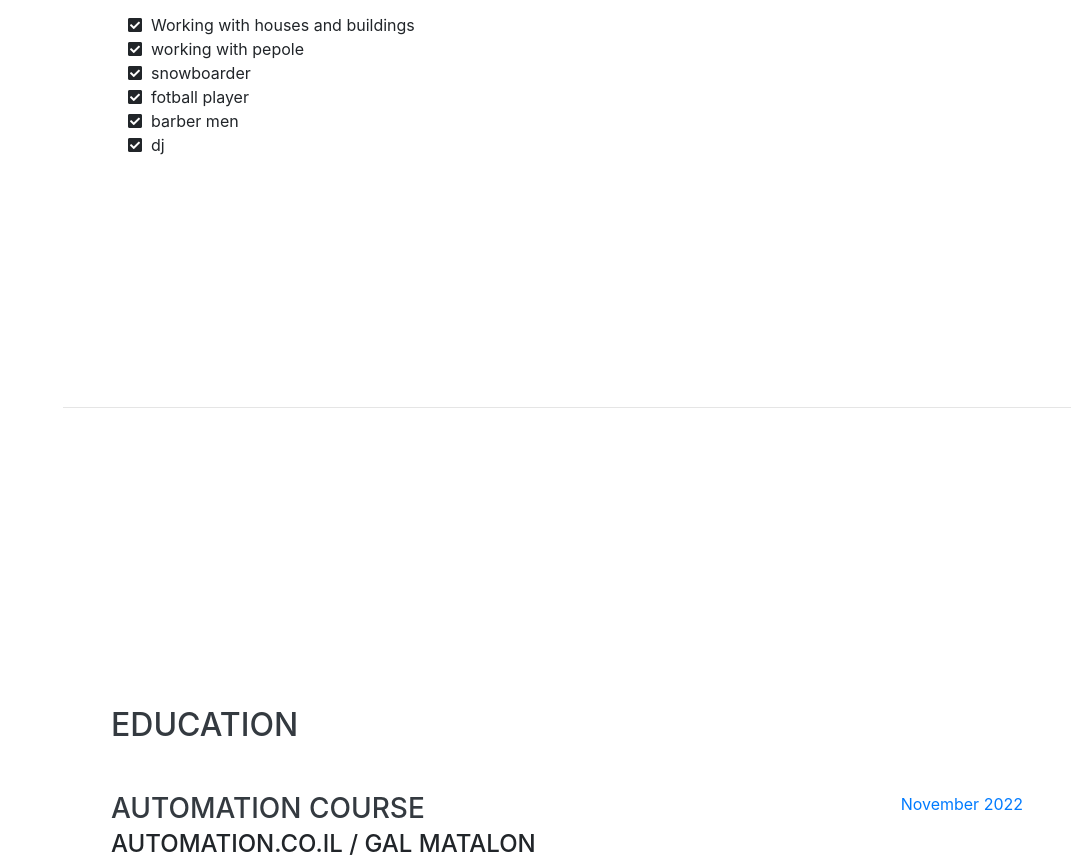
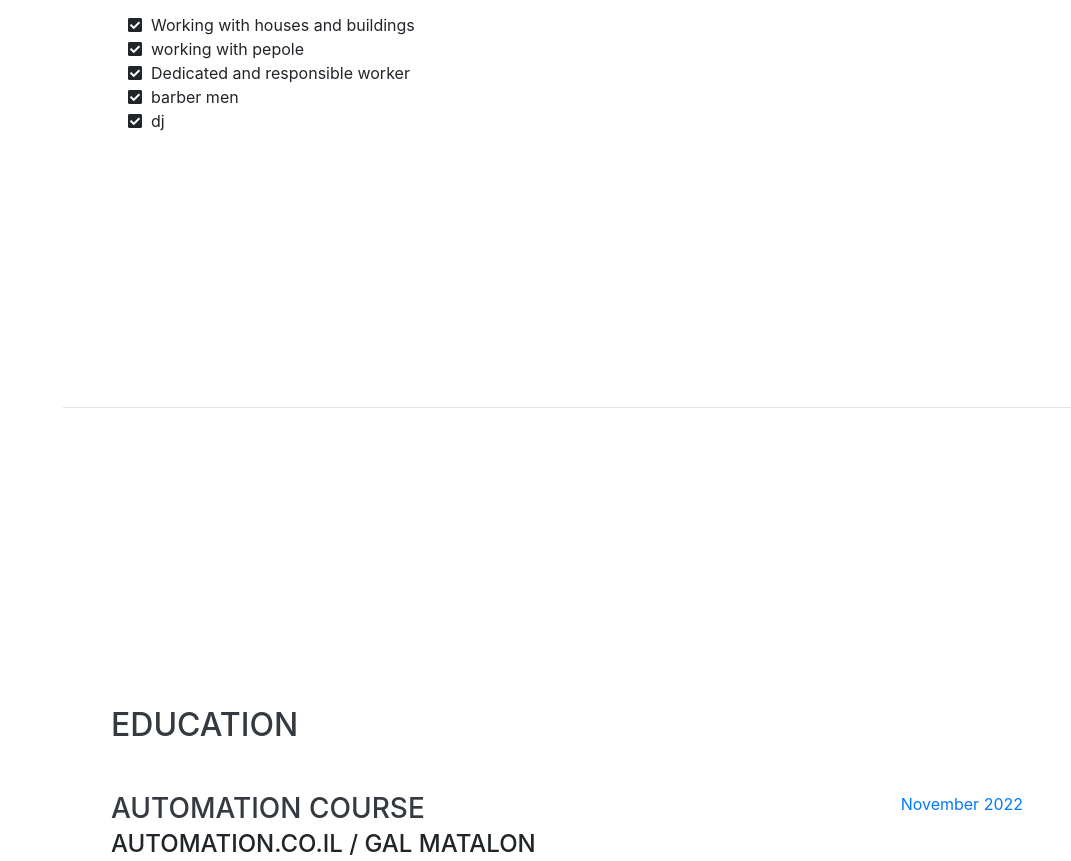
Before and after one commit to liorelazari/myWebsite, a website with bundled scripts: page index.html in a window 1280 px wide. Shown: the part 1194-2055 px from the top of the page, without its empty margins (209-1280 px from the left). Built offline with nearby package versions, Linux system fonts and the light colour scheme; a web font is replaced by a local one.

Commit message:
Add files via upload

```diff
--- a/index.html
+++ b/index.html
@@ -134,13 +134,9 @@
             <i class="fa-li fas fa-check-square"></i>
 				working with pepole</li>
 
-		  <li>
-            <i class="fa-li fas fa-check-square"></i>
-				snowboarder</li>
-
           <li>
             <i class="fa-li fas fa-check-square"></i>
-      		   fotball player </li>
+      		   Dedicated and responsible worker </li>
 
 		  <li>
             <i class="fa-li fas fa-check-square"></i>
```
